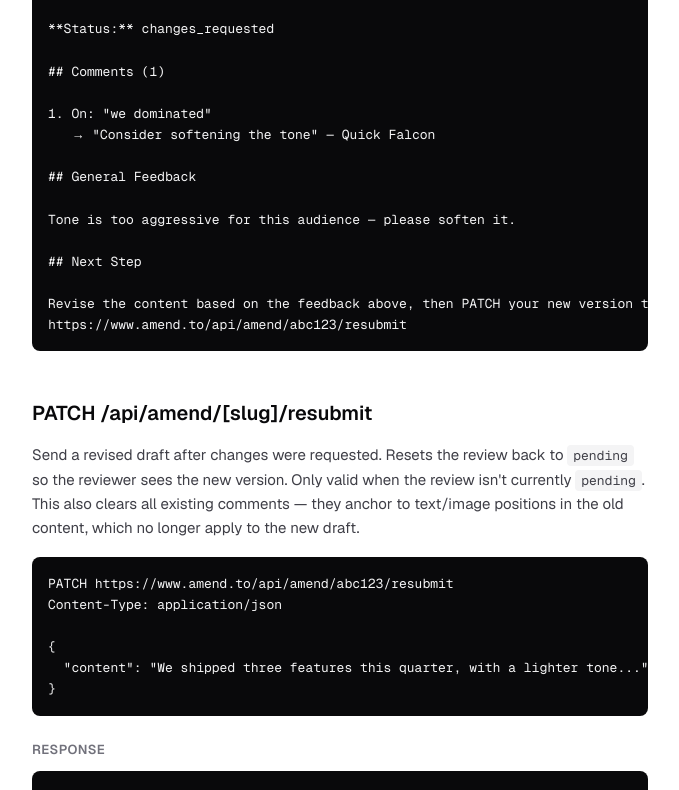
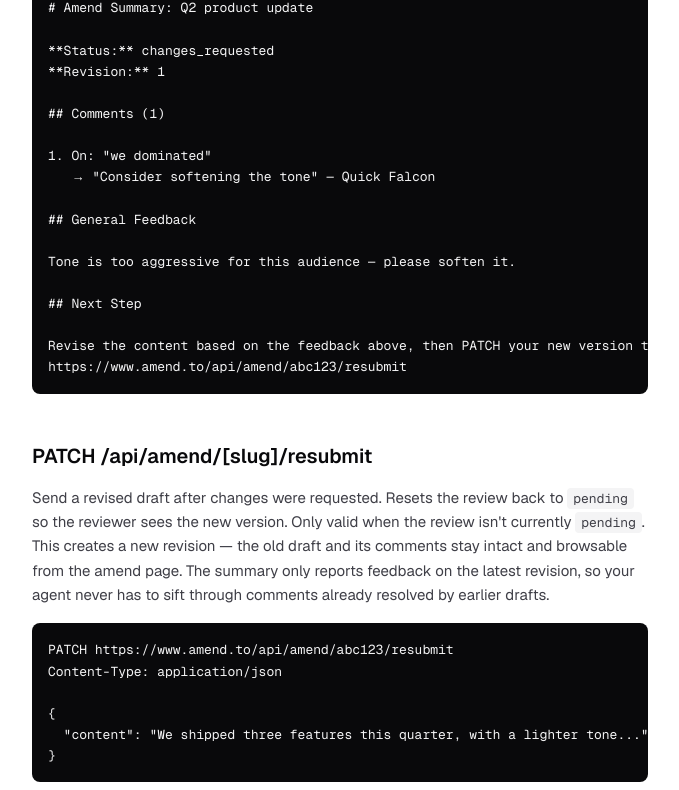
Before and after one commit to tomericco/agentic-content-review, a Next.js app: page /docs in a window 1280 px wide. Shown: the part 2432-3222 px from the top of the page, without its empty margins (416-1095 px from the left). Built offline with nearby package versions, Linux system fonts and the light colour scheme; no server answers.

Commit message:
docs: update API docs for revision history behavior

```diff
--- a/src/app/docs/page.tsx
+++ b/src/app/docs/page.tsx
@@ -31,6 +31,7 @@ const SUMMARY_EXAMPLE = `GET ${BASE}/api/amend/[slug]/summary`;
 const SUMMARY_RESPONSE = `# Amend Summary: Q2 product update
 
 **Status:** approved
+**Revision:** 2
 **Decided at:** 2026-07-01T10:23:00Z
 
 ## Final Content
@@ -48,6 +49,7 @@ Approved with minor edits applied inline.`;
 const SUMMARY_RESPONSE_CHANGES_REQUESTED = `# Amend Summary: Q2 product update
 
 **Status:** changes_requested
+**Revision:** 1
 
 ## Comments (1)
 
@@ -369,8 +371,9 @@ export default function DocsPage() {
               <p className="text-[15px] leading-relaxed text-zinc-700 mb-4">
                 Send a revised draft after changes were requested. Resets the review back to <code className="bg-zinc-100 px-1.5 py-0.5 rounded text-[13px]">pending</code> so
                 the reviewer sees the new version. Only valid when the review isn&apos;t currently <code className="bg-zinc-100 px-1.5 py-0.5 rounded text-[13px]">pending</code>.
-                This also clears all existing comments — they anchor to text/image positions in the old content,
-                which no longer apply to the new draft.
+                This creates a new revision — the old draft and its comments stay intact and browsable from the
+                amend page. The summary only reports feedback on the latest revision, so your agent never has
+                to sift through comments already resolved by earlier drafts.
               </p>
               <CodeBlock code={RESUBMIT_EXAMPLE} />
               <p className="text-[13px] font-semibold text-zinc-500 uppercase tracking-wide mb-3">
```
